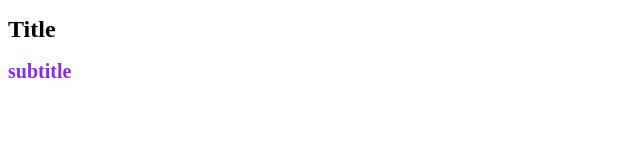
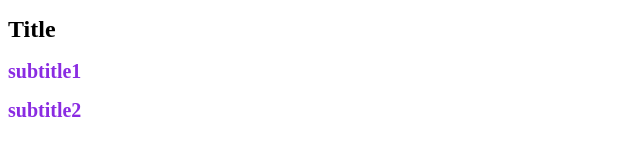
Before and after one commit to Cynthia771111/htmlcss_demo2, a plain HTML site: page index.html in a window 1280 px wide. Shown: the whole page, without its empty margins (0-640 px from the left). Drawn offline with Linux system fonts and the light colour scheme.

Commit message:
增加次標題

```diff
--- a/index.html
+++ b/index.html
@@ -9,7 +9,8 @@
 </head>
 <body>
     <h1>Title</h1>
-    <h2>subtitle</h2>
+    <h2>subtitle1</h2>
+    <h2>subtitle2</h2>
 
 </body>
 </html>
```
